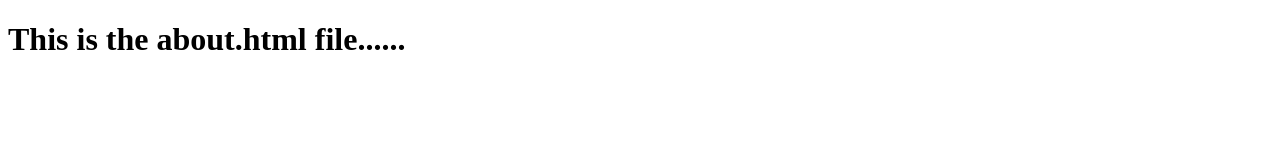
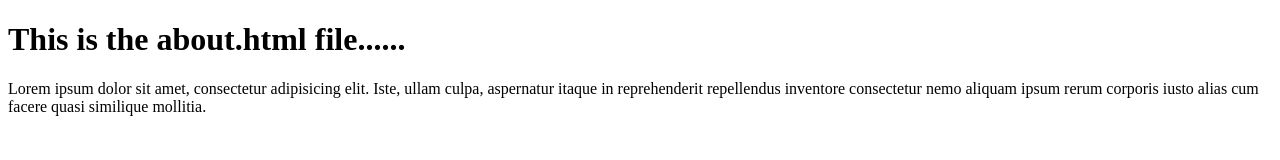
Before and after one commit to yashpreet47/DemoGit, a plain HTML site: page about.html in a window 1280 px wide. Drawn offline with Linux system fonts and the light colour scheme.

Commit message:
added paragraph and comment

```diff
--- a/about.html
+++ b/about.html
@@ -7,6 +7,7 @@
 </head>
 <body>
     <h1>This is the about.html file......</h1>
-
+    <p>Lorem ipsum dolor sit amet, consectetur adipisicing elit. Iste, ullam culpa, aspernatur itaque in reprehenderit repellendus inventore consectetur nemo aliquam ipsum rerum corporis iusto alias cum facere quasi similique mollitia.</p>
+    <!-- hey this is just a simple comment  -->
 </body>
 </html>
```
